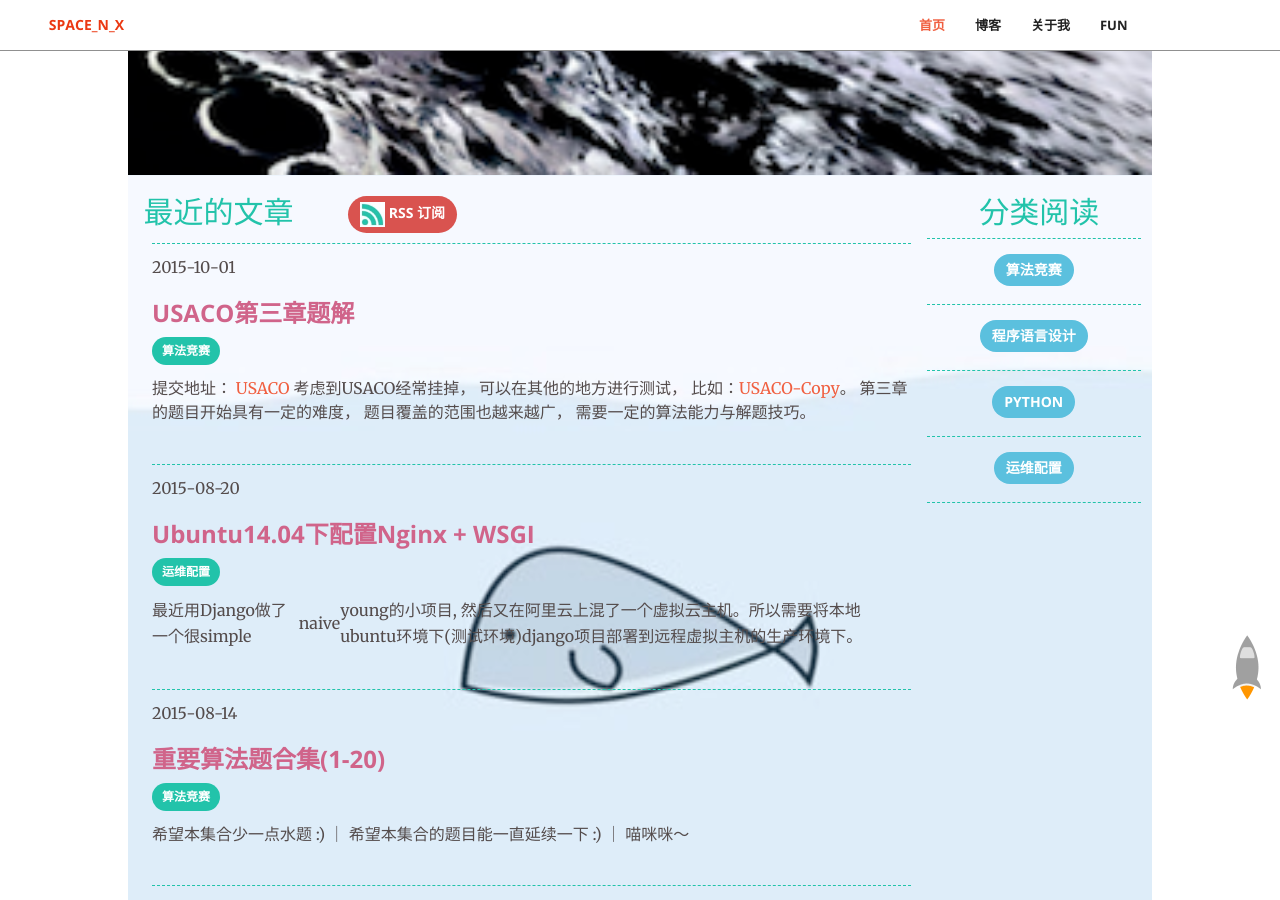
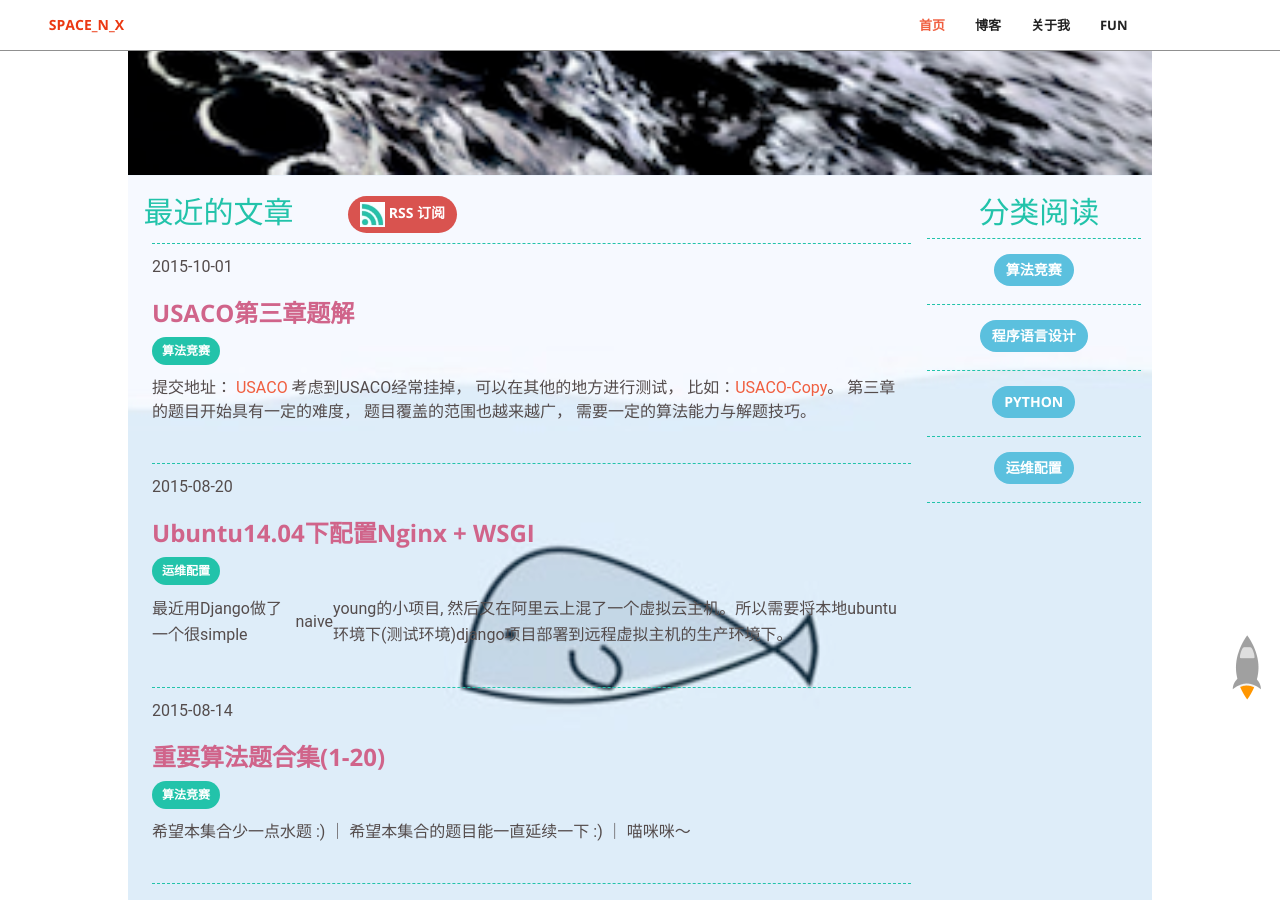
Before and after one commit to tcOops/hololens, a Jekyll site: the page built from index.html, in a window 1280 px wide and 900 px high, scrolled down 725 px. Built offline with Jekyll 4.4.1, drawn with Linux system fonts in a browser that asks for light colours; Markdown is read by kramdown in place of the engine named in the settings; comment, search, counter and statistics services are not loaded.

Commit message:
add kuxuan xiaoguo

```diff
--- a/css/main_.css
+++ b/css/main_.css
@@ -20,6 +20,7 @@
   font-size: 16px;
   line-height: 1.625;
   color: #544C4C;
+  font-family: "Roboto","Helvetica Neue",Helvetica,Arial,sans-serif;
 }
 
 .tag-block {
@@ -33,6 +34,7 @@
   font-size: 16px;
   line-height: 1.625;
   color: #544C4C;
+  font-family: "Roboto","Helvetica Neue",Helvetica,Arial,sans-serif;
 }
 
 .bloglistleft{
```
